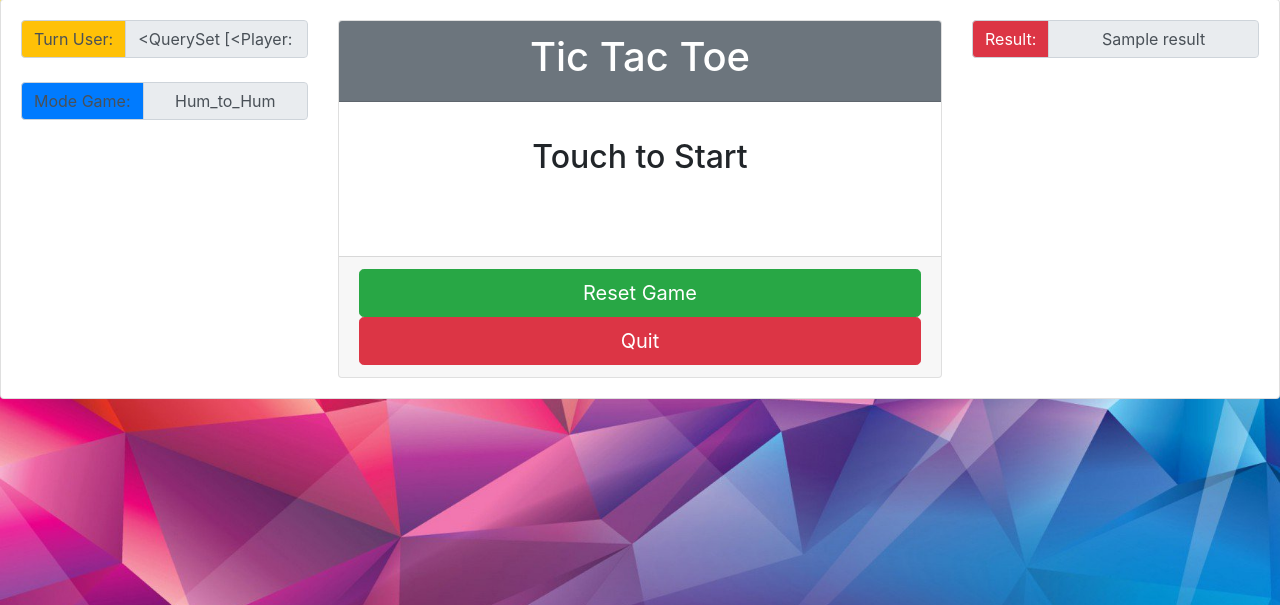
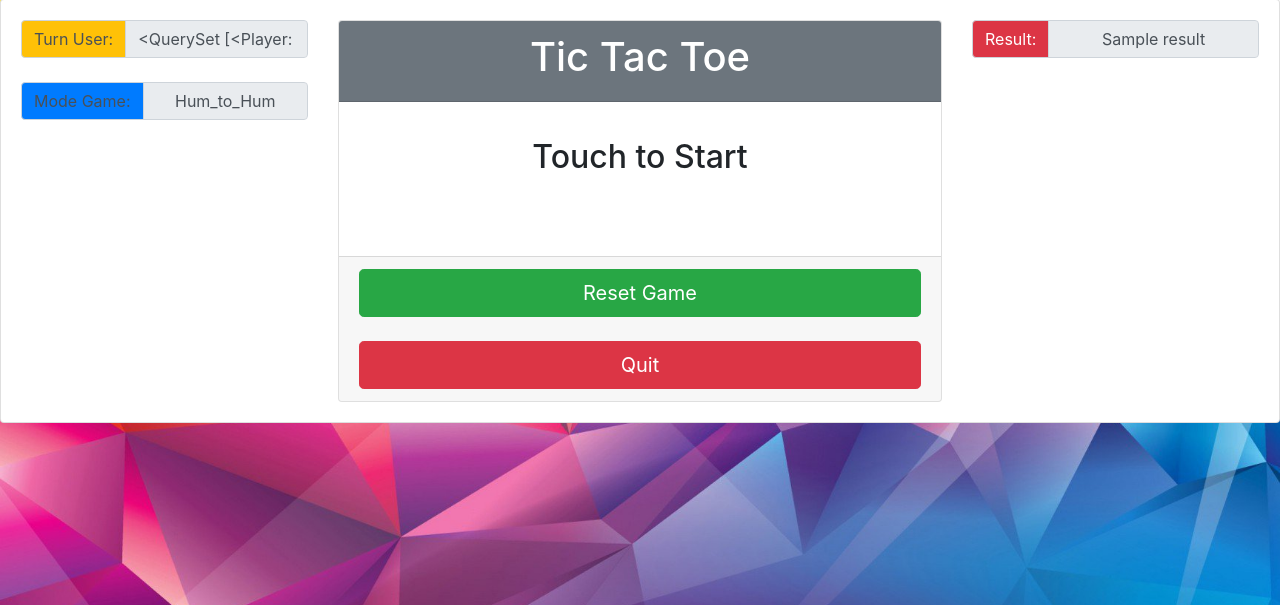
Before and after one commit to df2017/tictactoe, a Django app: template templates/board/board.html in a window 1280 px wide. Shown: the part 25-630 px from the top of the page. Run offline with Django 3.2, Linux system fonts and the light colour scheme; data comes from the database, SQL or seed files in the repository; tables that the repository leaves empty hold one stand-in row (values such as "Sample post"); the template is opened without the code that fills it: values that come from a table or form of the project are taken from there, most other values are stand-ins (such as "Sample title", 1, 10 or a date in 2020); parts of the project's set-up code (start-up, migrations or seed data) failed here and were passed over; some libraries are stand-ins or nearby versions.

Commit message:
Update board.html

```diff
--- a/templates/board/board.html
+++ b/templates/board/board.html
@@ -161,11 +161,9 @@
                         {% else %}
                     </div>
                     <div class="card-footer text-muted">
-                        <form class="form-inline">
                             <a href="/reset/" class="btn btn-success btn-lg btn-block">Reset Game</a>
                               <br>
-                            <a href="/" class="btn btn-danger btn-lg  btn-block">Quit</a>
-                        </form>
+                        <a href="/" class="btn btn-danger btn-lg  btn-block">Quit</a>
                     </div>
                 </div>
 
```
